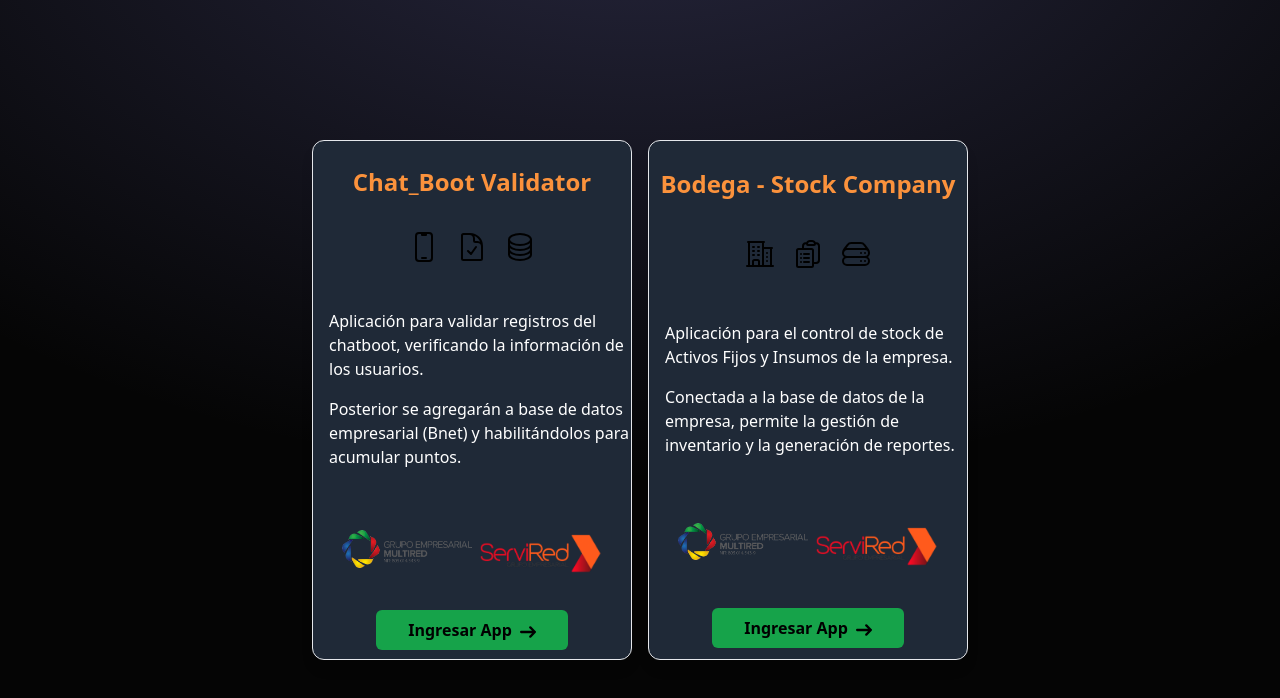
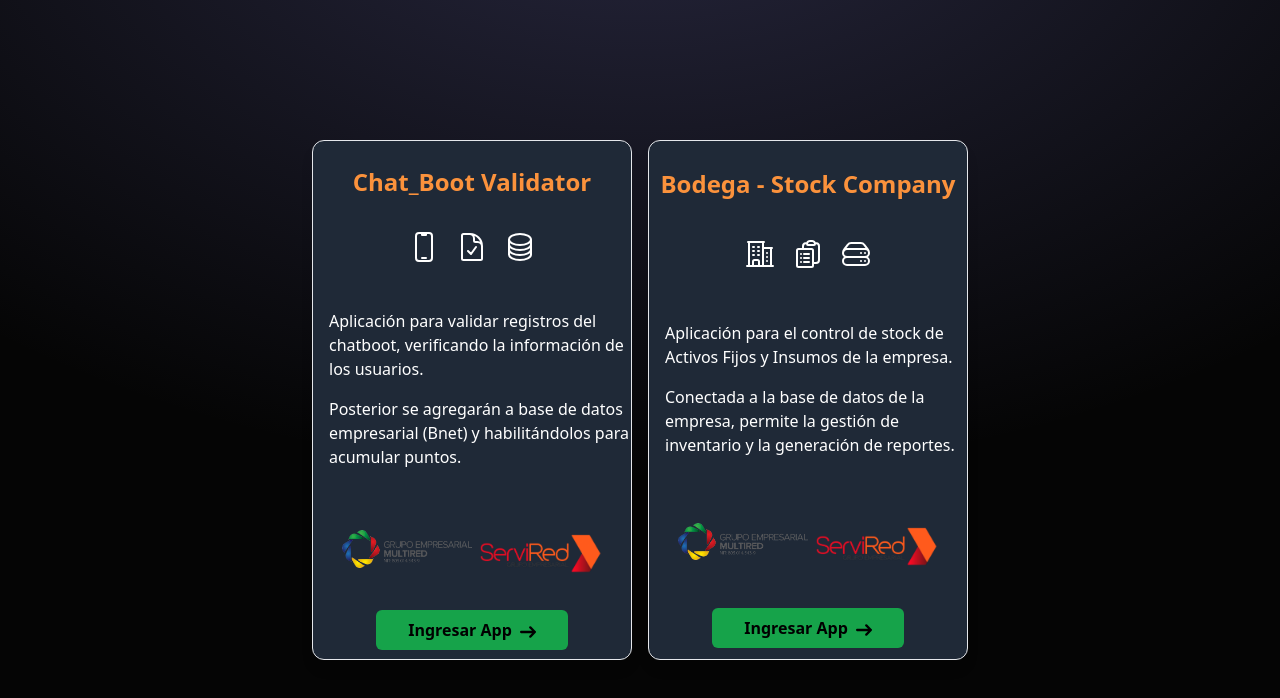
Before and after one commit to llOrtegall/Menu_App_Empresa, an Astro site: page / in a window 1280 px wide. Built offline with nearby package versions, Linux system fonts and the light colour scheme; Astro itself is replaced by a stand-in of ours.

Commit message:
terminado y funcional

```diff
--- a/src/components/Bodega.astro
+++ b/src/components/Bodega.astro
@@ -11,7 +11,7 @@ import ArrowIcon from "./Icons/Button.astro";
       Bodega - Stock Company
     </h5>
 
-    <figure class="flex w-full justify-center gap-4"><CompanyIcon /><InventoryIcon /><ServerIcon /></figure>
+    <figure class="flex w-full justify-center gap-4 text-white"><CompanyIcon /><InventoryIcon /><ServerIcon /></figure>
 
     <article class="py-5 pl-4 flex flex-col items-center">
       <p class="py-2 font-normal text-white text-pretty">
@@ -31,7 +31,7 @@ import ArrowIcon from "./Icons/Button.astro";
       </figure>
     </section>
 
-    <a href="/chat_bot/index.html" class="flex items-center bg-green-600 py-2 px-8 rounded-md hover:bg-green-700">
+    <a href="/bodega/index.html" class="flex items-center bg-green-600 py-2 px-8 rounded-md hover:bg-green-700">
       <p class="font-semibold up">Ingresar App</p>
       <figure class="pt-1">
         <ArrowIcon />
--- a/src/components/ChatBoot.astro
+++ b/src/components/ChatBoot.astro
@@ -11,7 +11,7 @@ import ArrowIcon from "./Icons/Button.astro";
       Chat_Boot Validator
     </h5>
 
-    <figure class="flex w-full justify-center gap-4"><TelIcon /><DocIcon /><DataIcon /></figure>
+    <figure class="flex w-full justify-center gap-4 text-white"><TelIcon /><DocIcon /><DataIcon /></figure>
 
     <article class="py-5 pl-4 flex flex-col items-center">
       <p class="py-2 font-normal text-white text-pretty">
```
